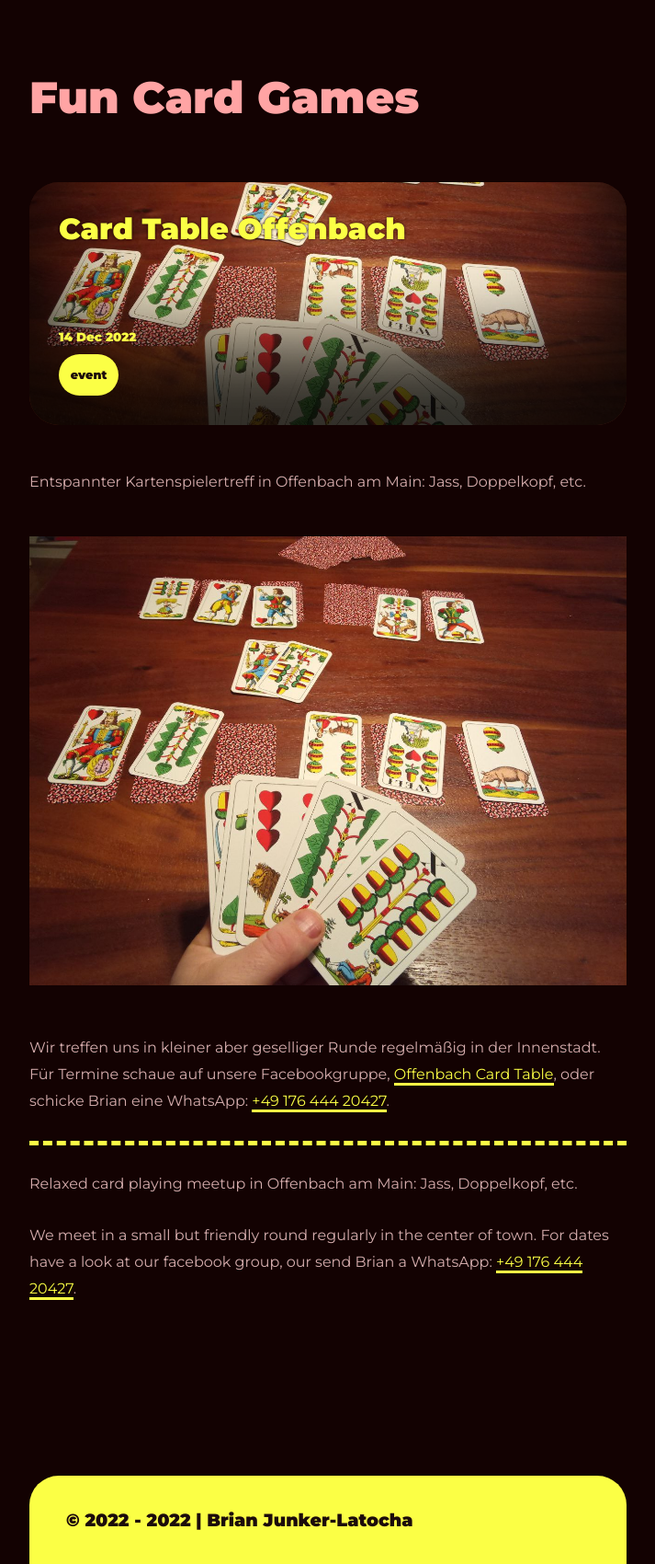
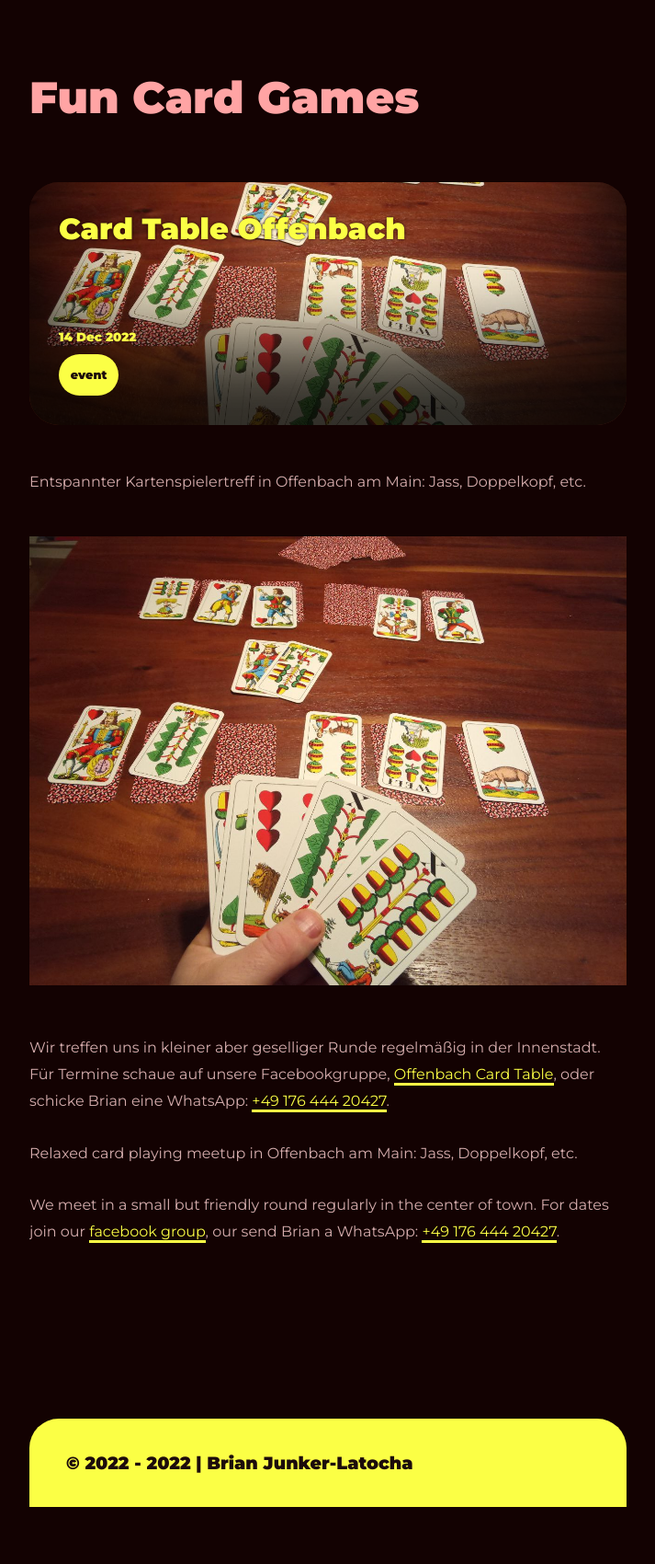
Before and after one commit to BrianInGermany/oldcardgames, a Jekyll site: the page built from events.md, in a window 1280 px wide. Shown: the whole page at 92% size, without its empty margins (283-996 px from the left). Built offline with Jekyll 4.4.1, drawn with Linux system fonts in a browser that asks for light colours; after the commit the page ends 1638 px from its top, so only the background shows below that.

Commit message:
edit evetns

```diff
--- a/events.md
+++ b/events.md
@@ -12,8 +12,6 @@
 
 Wir treffen uns in kleiner aber geselliger Runde regelmäßig in der Innenstadt. Für Termine schaue auf unsere Facebookgruppe, [Offenbach Card Table](https://www.facebook.com/groups/cardtableoffenbach/), oder schicke Brian eine WhatsApp: [+49 176 444 20427](tel:+4917644420427).
 
----
-
 Relaxed card playing meetup in Offenbach am Main: Jass, Doppelkopf, etc.
 
-We meet in a small but friendly round regularly in the center of town. For dates have a look at our facebook group, our send Brian a WhatsApp: [+49 176 444 20427](tel:+4917644420427).
+We meet in a small but friendly round regularly in the center of town. For dates join our [facebook group](https://www.facebook.com/groups/cardtableoffenbach/), our send Brian a WhatsApp: [+49 176 444 20427](tel:+4917644420427).
```
